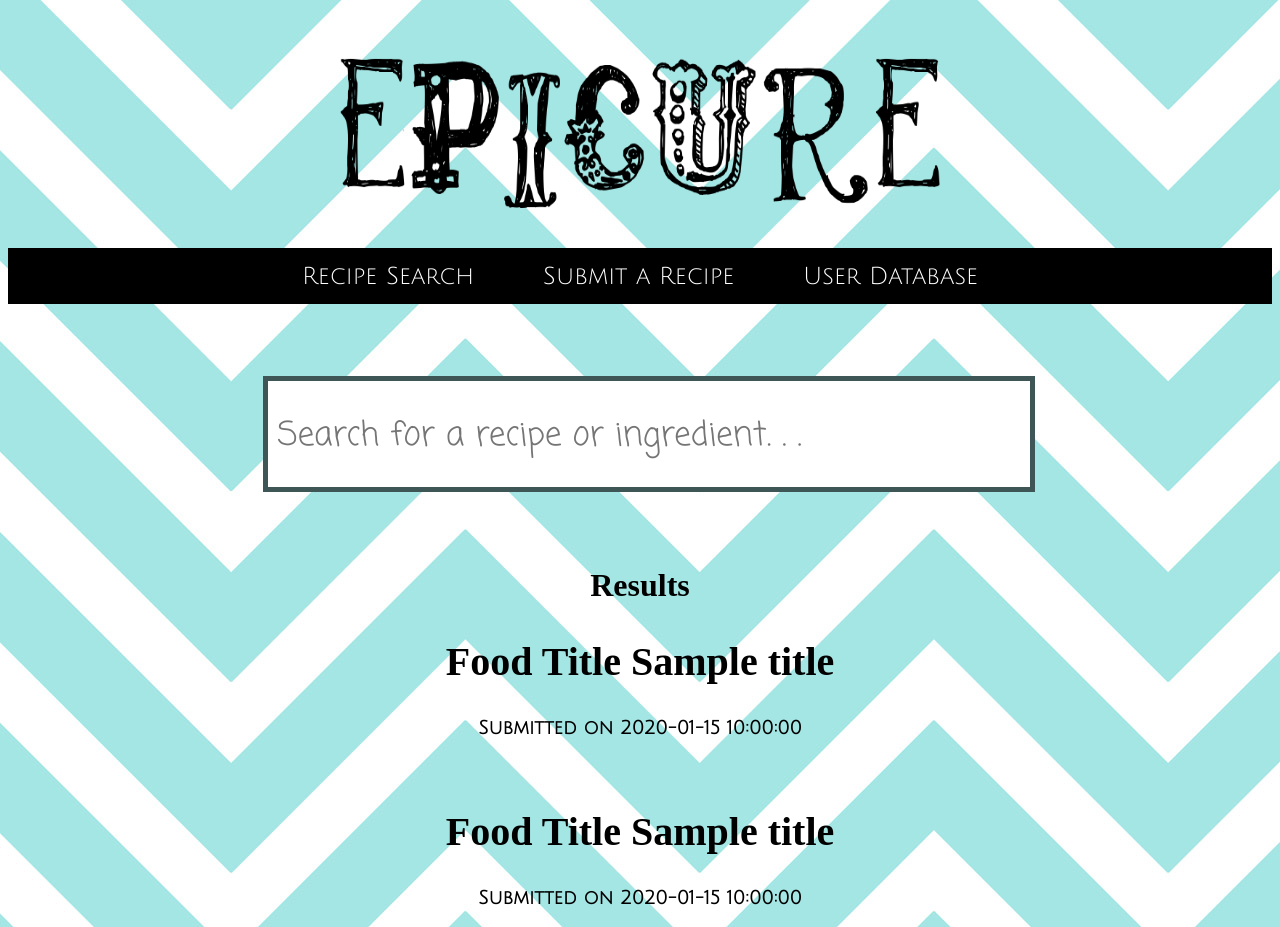
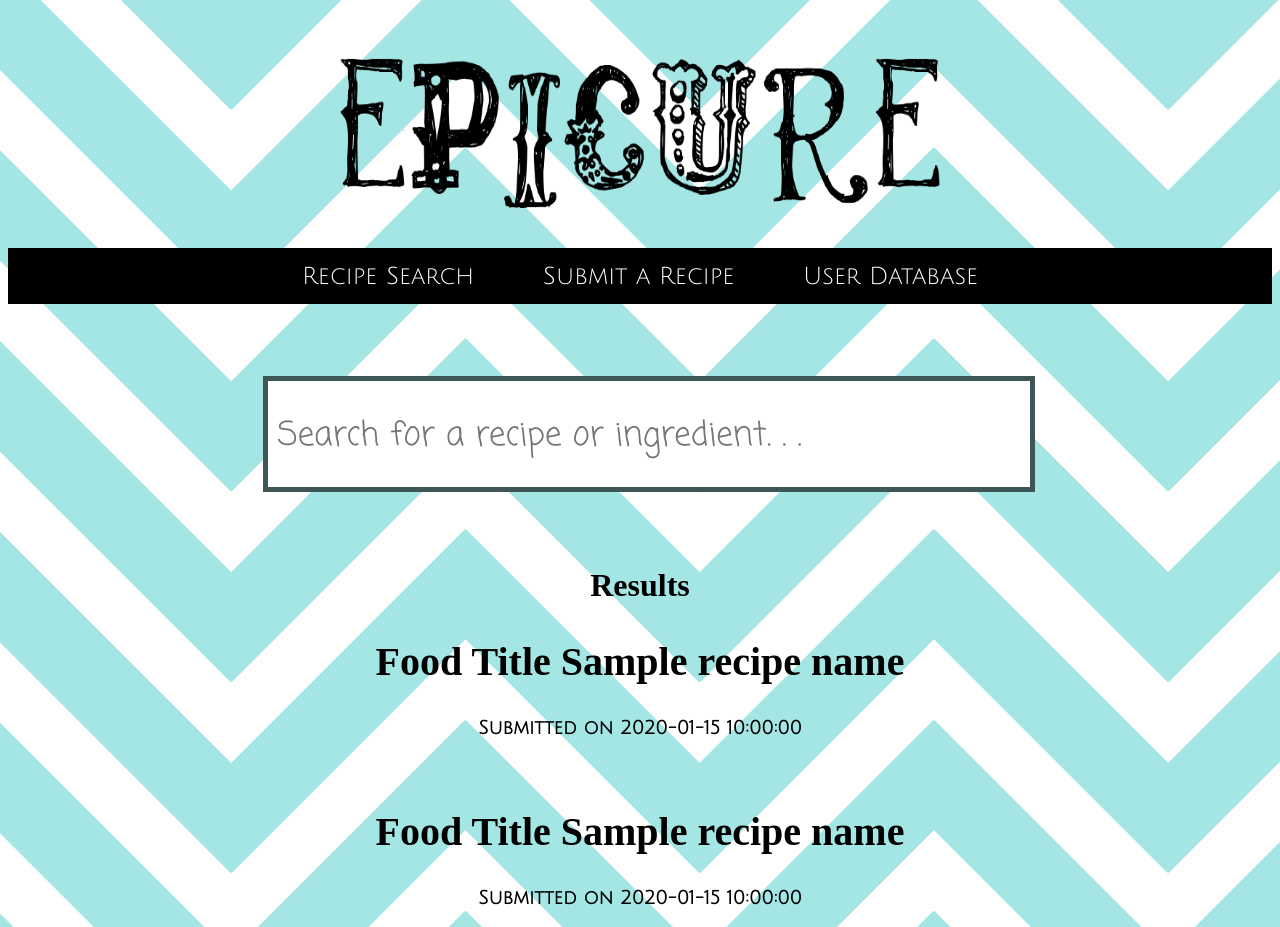
Before and after one commit to smewcat/cssi, a Python web app: template templates/database.html in a window 1280 px wide. Run offline with Jinja, Linux system fonts and the light colour scheme; the template is opened without the code that fills it: most values are stand-ins (such as "Sample title", 1, 10 or a date in 2020); some web fonts are replaced.

Commit message:
changed display variables to match text input variables

```diff
--- a/templates/database.html
+++ b/templates/database.html
@@ -33,10 +33,10 @@
       <center>
         <h1 id="resultsTitle"> Results </h1>
 
-        <h2 class=foodTitle> Food Title {{ Title }}</h2>
+        <h2 class=foodTitle> Food Title {{ recipe_name }}</h2>
         <h3 class=foodDes> Submitted on {{ date }}</h3>
         <br>
-        <h2 class=foodTitle> Food Title {{ Title }}</h2>
+        <h2 class=foodTitle> Food Title {{ recipe_name }}</h2>
         <h3 class=foodDes> Submitted on {{ date }}</h3>
       </center>
 
```
